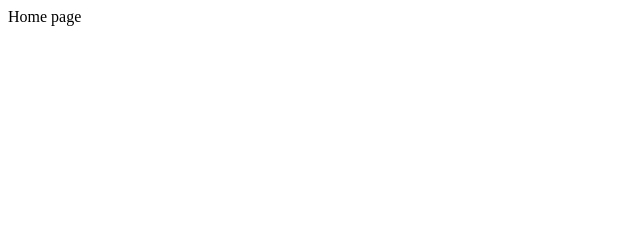
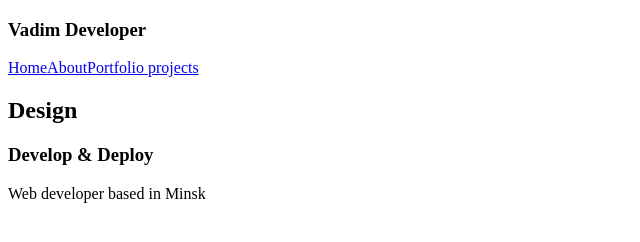
Before and after one commit to vadiminsk/gatsby-start, a Gatsby site: page / in a window 1280 px wide. Shown: the whole page, without its empty margins (0-640 px from the left). Built offline with nearby package versions, Linux system fonts and the light colour scheme; Gatsby itself is replaced by a stand-in of ours.

Commit message:
add navbar component with links

```diff
--- /dev/null
+++ b/src/components/Navbar.js
@@ -0,0 +1,15 @@
+import { Link } from "gatsby"
+import React from "react"
+
+export default function Navbar() {
+  return (
+    <nav>
+      <h1>Vadim Developer</h1>
+      <div className="links">
+        <Link to="/">Home</Link>
+        <Link to="/about">About</Link>
+        <Link to="/projects">Portfolio projects</Link>
+      </div>
+    </nav>
+  )
+}
--- a/src/pages/index.js
+++ b/src/pages/index.js
@@ -1,5 +1,15 @@
 import React from "react"
+import Navbar from "../components/Navbar"
 
 export default function Home() {
-  return <div>Home page</div>
+  return (
+    <section>
+      <Navbar />
+      <div>
+        <h2>Design</h2>
+        <h3>Develop & Deploy</h3>
+        <p>Web developer based in Minsk</p>
+      </div>
+    </section>
+  )
 }
```
